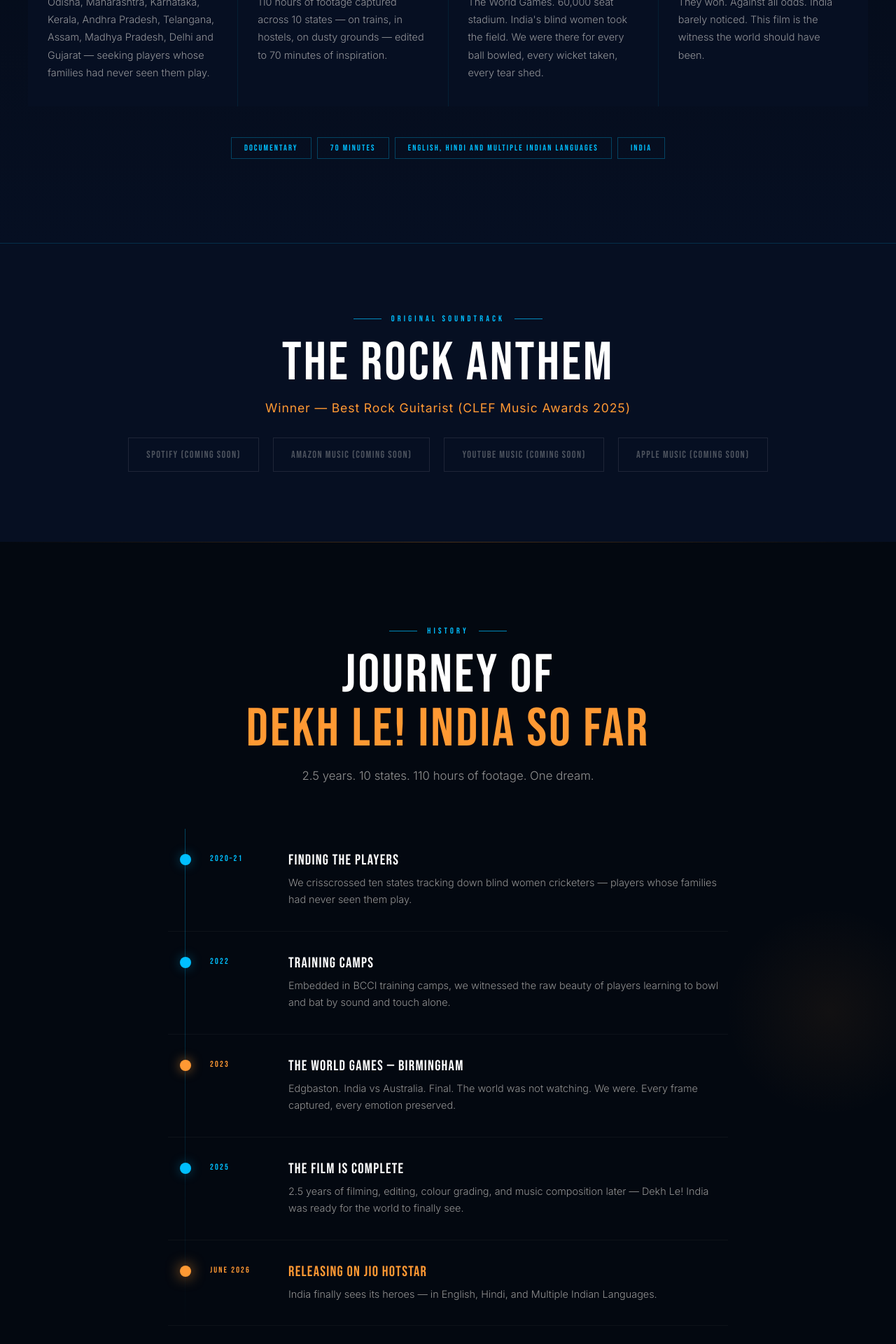
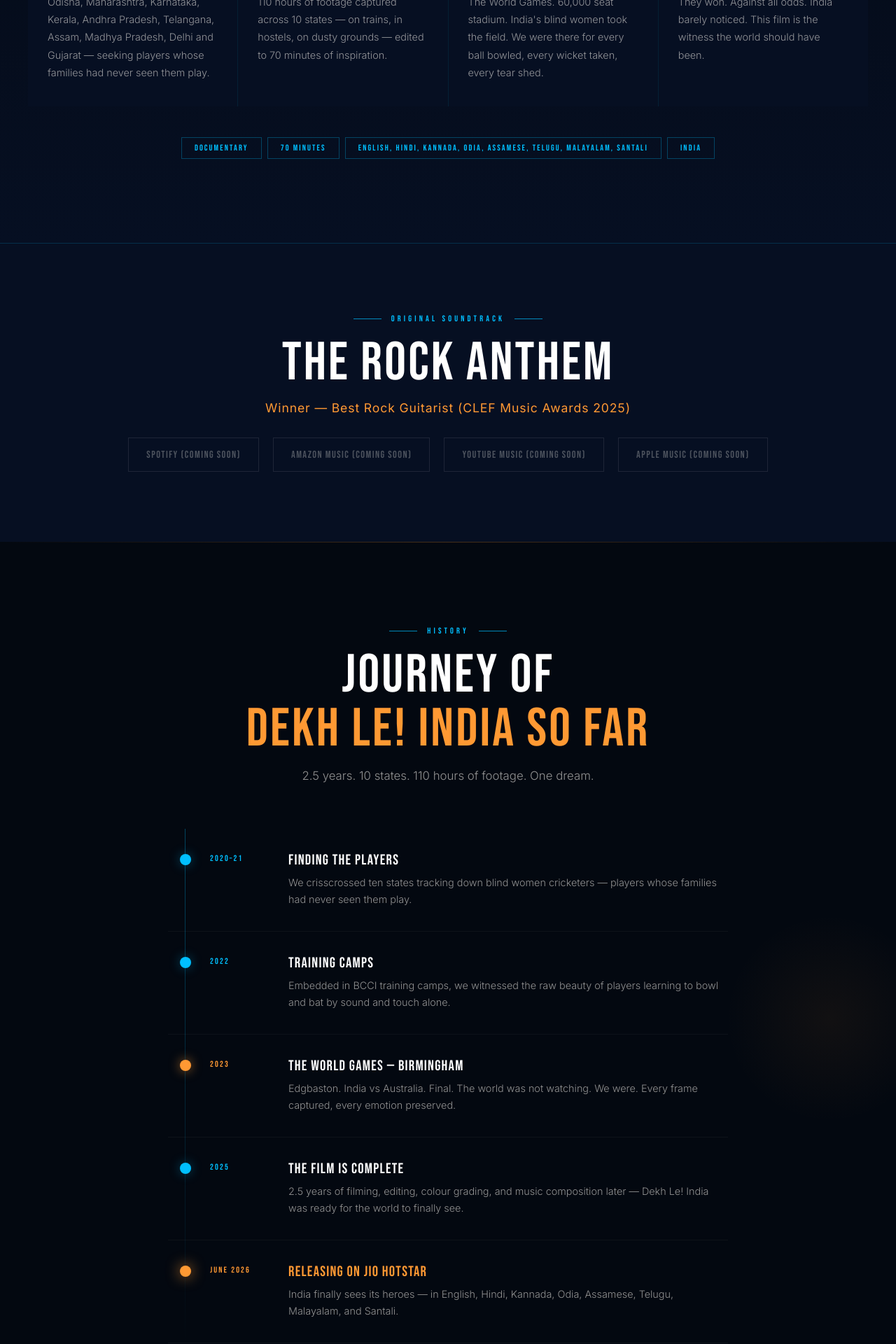
Before and after one commit to amshiknithya-1003/dekh-le-india-demo, a Next.js app: page / in a window 1280 px wide. Shown: the part 2860-4780 px from the top of the page at 70% size. Built offline with nearby package versions, Linux system fonts and the light colour scheme.

Commit message:
Update index.jsx

```diff
--- a/pages/index.jsx
+++ b/pages/index.jsx
@@ -709,7 +709,7 @@ function StorySection() {
 
         <FadeUp delay={300}>
           <div style={{ display:'flex', gap:'8px', justifyContent:'center', flexWrap:'wrap', marginTop:'44px' }}>
-            {['Documentary','70 Minutes','English, Hindi and Multiple Indian Languages','India'].map(tag => (
+            {['Documentary','70 Minutes','English, Hindi, Kannada, Odia, Assamese, Telugu, Malayalam, Santali','India'].map(tag => (
               <span key={tag} style={{ fontFamily:'"Bebas Neue",sans-serif', fontWeight:400, fontSize:'0.75rem', letterSpacing:'0.18em', textTransform:'uppercase', padding:'7px 18px', color:T.accent, border:`1px solid rgba(0,191,255,0.3)` }}>
                 {tag}
               </span>
@@ -780,7 +780,7 @@ function BehindScenes() {
               { year:'2022',    title:'Training Camps',               body:'Embedded in BCCI training camps, we witnessed the raw beauty of players learning to bowl and bat by sound and touch alone.' },
               { year:'2023',    title:'The World Games — Birmingham', body:'Edgbaston. India vs Australia. Final. The world was not watching. We were. Every frame captured, every emotion preserved.' },
               { year:'2025',    title:'The Film is Complete',         body:'2.5 years of filming, editing, colour grading, and music composition later — Dekh Le! India was ready for the world to finally see.' },
-              { year:'June 2026', title:'Releasing on Jio Hotstar',   body:'India finally sees its heroes — in English, Hindi, and Multiple Indian Languages.', highlight: true },
+              { year:'June 2026', title:'Releasing on Jio Hotstar',   body:'India finally sees its heroes — in English, Hindi, Kannada, Odia, Assamese, Telugu, Malayalam, and Santali.', highlight: true },
             ].map((t, i) => (
               <FadeUp key={t.year} delay={i * 120}>
                 <div style={{ display:'flex', gap:'32px', padding:'32px 0 32px 60px', borderBottom:`1px solid rgba(255,255,255,0.04)`, position:'relative' }}>
```
